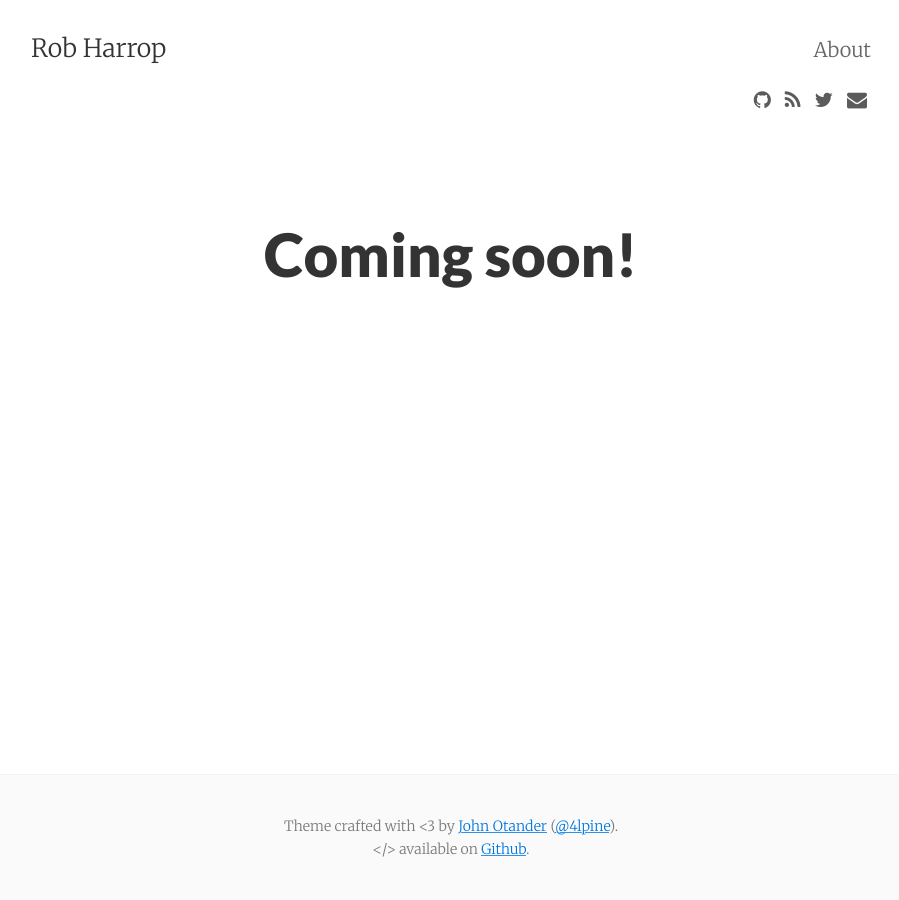
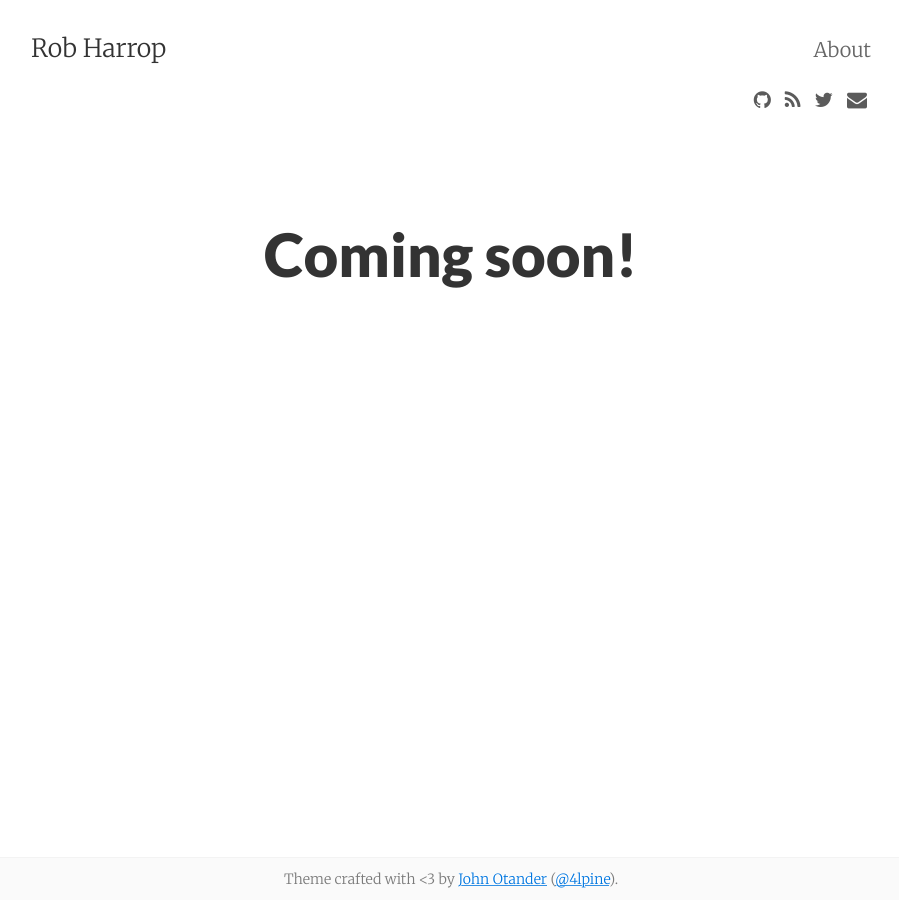
Before and after one commit to robharrop/robharrop.github.io, a Jekyll site: the page built from index.html, in a window 1280 px wide. Shown: the whole page, without its empty margins (189-1088 px from the left). Built offline with Jekyll 4.4.1, drawn with Linux system fonts in a browser that asks for light colours; nearby versions of some CDN libraries; the list of posts is cut into pages by our own code.

Commit message:
Slightly more compact footer

```diff
--- a/_includes/footer.html
+++ b/_includes/footer.html
@@ -1,8 +1,7 @@
 <footer class="center">
   <div class="measure">
     <small>
-      Theme crafted with &lt;3 by <a href="http://johnotander.com">John Otander</a> (<a href="https://twitter.com/4lpine">@4lpine</a>).<br>
-      &lt;/&gt; available on <a href="https://github.com/johnotander/pixyll">Github</a>.
+      Theme crafted with &lt;3 by <a href="http://johnotander.com">John Otander</a> (<a href="https://twitter.com/4lpine">@4lpine</a>).
     </small>
   </div>
 </footer>
--- a/_sass/_variables.scss
+++ b/_sass/_variables.scss
@@ -114,7 +114,7 @@ $hljs-chunk: $light-gray;
 
 // Footer
 $footer-border-top: thin solid #f3f3f3;
-$footer-padding: $space-3;
+$footer-padding: $space-1;
 $footer-color: #7a7a7a;
 $footer-bg-color: #fafafa;
 $footer-font-weight: 300;
```
